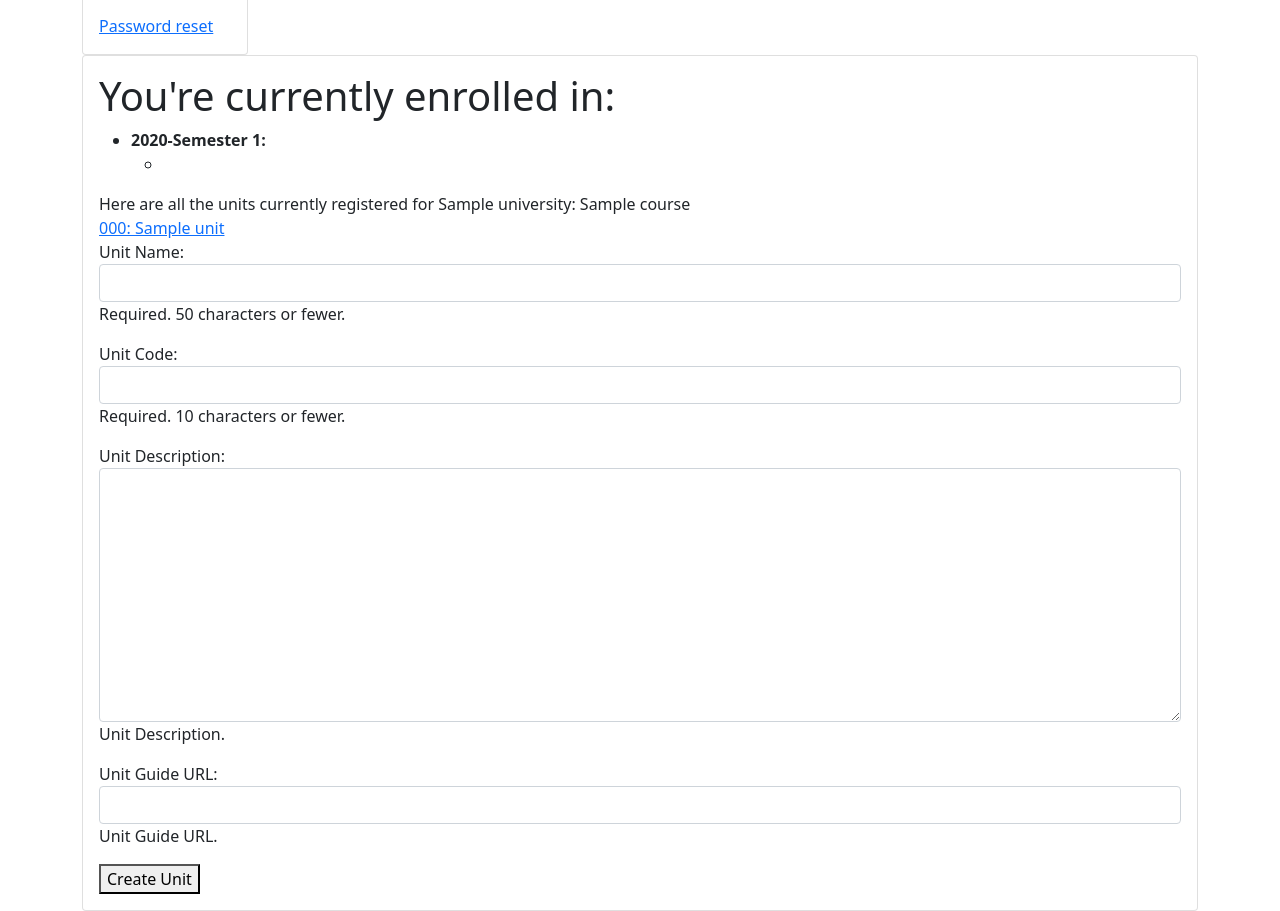
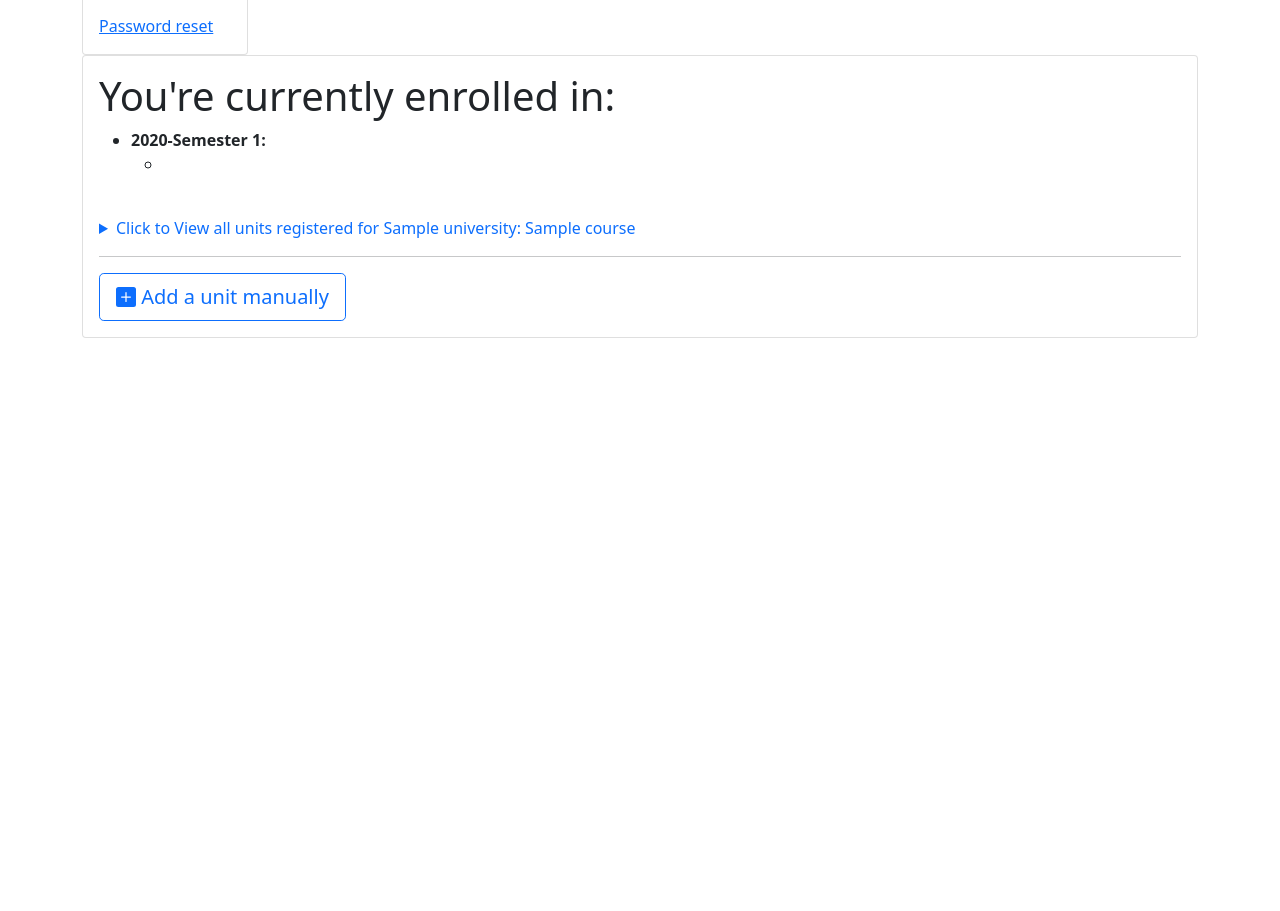
Before and after one commit to illegalbyte/uniplan, a Django app: page /units/ in a window 1280 px wide. Shown: the part 443-1354 px from the top of the page. After the commit the page ends 781 px from the top, so only its background shows below. Run offline with Django 4.2, Linux system fonts and the light colour scheme; a user stored in the database is signed in; tables that the repository leaves empty hold one stand-in row (values such as "Sample post"); some libraries are stand-ins or nearby versions.

Commit message:
Finish intermediary work on create units page
TODO: implement mass unit data addition via web scraper

```diff
--- a/app_uniplan/templates/app_uniplan/base.html
+++ b/app_uniplan/templates/app_uniplan/base.html
@@ -11,6 +11,8 @@
 	<link rel="stylesheet" href="{% static 'css/sidebars.css' %}">
 	<!--Bootstrap CSS-->
 	<link href="https://cdn.jsdelivr.net/npm/bootstrap@5.1.3/dist/css/bootstrap.min.css" rel="stylesheet" integrity="sha384-1BmE4kWBq78iYhFldvKuhfTAU6auU8tT94WrHftjDbrCEXSU1oBoqyl2QvZ6jIW3" crossorigin="anonymous">
+	<!--Bootstrap icons font -->
+	<link rel="stylesheet" href="https://cdn.jsdelivr.net/npm/bootstrap-icons@1.8.0/font/bootstrap-icons.css">
 	<!-- JQuery -->
 	<script src="https://ajax.googleapis.com/ajax/libs/jquery/3.5.1/jquery.min.js"></script>
 	<!-- Data Tables-->
--- a/app_uniplan/templates/app_uniplan/create_units.html
+++ b/app_uniplan/templates/app_uniplan/create_units.html
@@ -2,6 +2,7 @@
 
 {% block content %}
 <h1>You're currently enrolled in:</h1>
+{% if enrollments %}
 <ul>
 	{% comment %} This sorts your units into a list of enrollments grouped by semester {% endcomment %}
 		{% regroup enrollments by semester as enrollments_list %}
@@ -14,22 +15,44 @@
 		</ul>
 		{% endfor %}
 </ul>
+{% else %}
+	<p>You are not currently enrolled in any units.</p>
+	<a class="btn btn-success" href="{% url 'enrollment' %}">Enroll in units</a>
+{% endif %}
 
-Here are all the units currently registered for {{ user.student_profile.university }}: {{ user.student_profile.course }}
 <br>
-{% for unit in units %}
+<details>
+	<summary class="link-primary">Click to View all units registered for {{ user.student_profile.university }}: {{ user.student_profile.course }}</summary>
+	<table>
+		<tr>
+			<th>Unit Code</th>
+			<th>Unit Name</th>
+		</tr>
+	{% for unit in units %}
+		<tr>
+			<td><a href="{{ unit.unit_code }}">{{ unit.unit_code }}</a></td>
+			<td>{{ unit.name }}</td>
+		</tr>
+	{% comment %} <a href="{{unit.unit_code}}">{{unit.unit_code}}: {{ unit.name }}</a> {% endcomment %}
+	{% comment %} <br> {% endcomment %}
+	{% endfor %}
+	</table>
+</details>
+<hr>
 
-<a href="{{unit.unit_code}}">{{unit.unit_code}}: {{ unit.name }}</a>
-<br>
-
-{% endfor %}
+<button type="button" class="btn btn-lg btn-outline-primary" data-bs-toggle="collapse" data-bs-target="#unit-form">
+	<svg xmlns="http://www.w3.org/2000/svg" width="20" height="20" fill="currentColor" class="bi bi-plus-square-fill" viewBox="0 0 16 16">
+		<path d="M2 0a2 2 0 0 0-2 2v12a2 2 0 0 0 2 2h12a2 2 0 0 0 2-2V2a2 2 0 0 0-2-2H2zm6.5 4.5v3h3a.5.5 0 0 1 0 1h-3v3a.5.5 0 0 1-1 0v-3h-3a.5.5 0 0 1 0-1h3v-3a.5.5 0 0 1 1 0z"/>
+	</svg>
+ Add a unit manually
+</button>
+<div id="unit-form" class="collapse">
+		<form method=POST>
+			{% csrf_token %}
+			{{ unit_form.as_p }}
+			<button type="submit" class="btn btn-primary">Create Unit</button>
+		</form>
+</div>
 
 
-
-<form method=POST>
-	{% csrf_token %}
-	{{ unit_form.as_p }}
-	<button type="submit">Create Unit</button>
-</form>
-
 {% endblock %}
```
